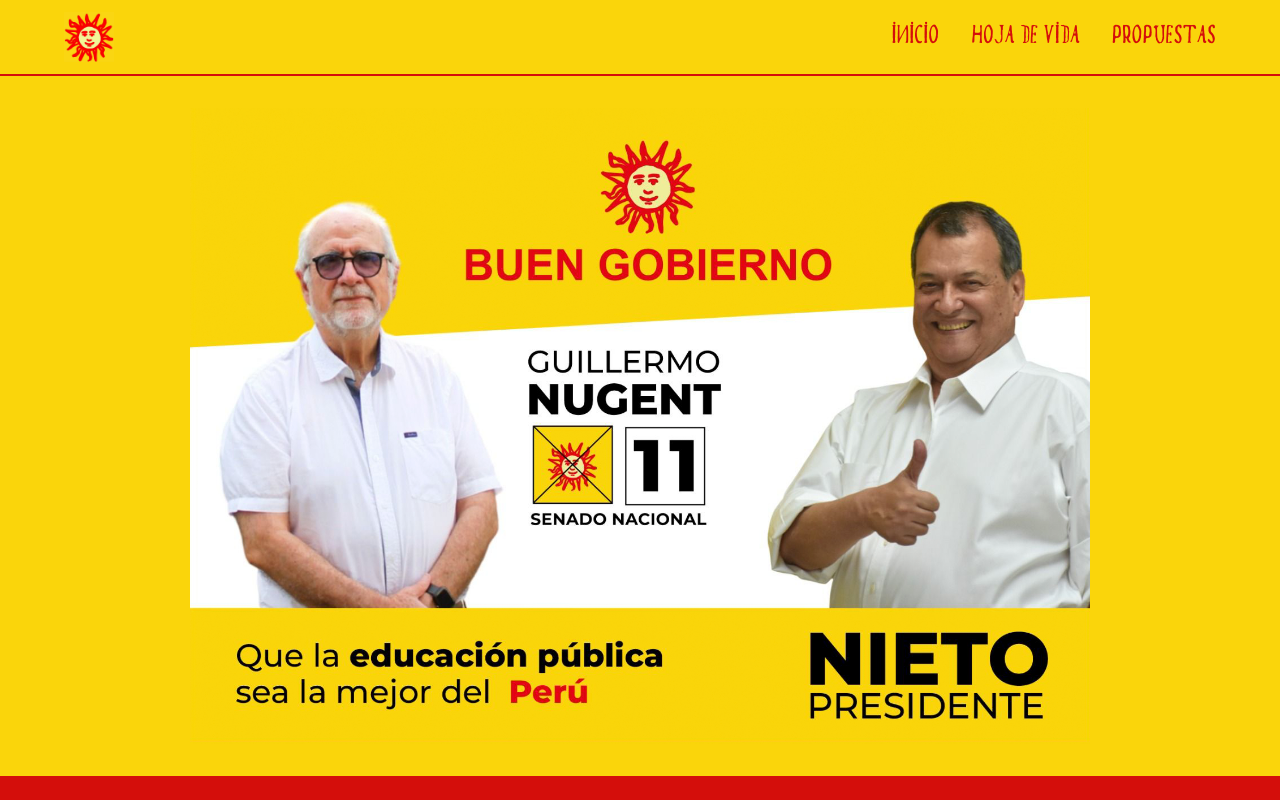
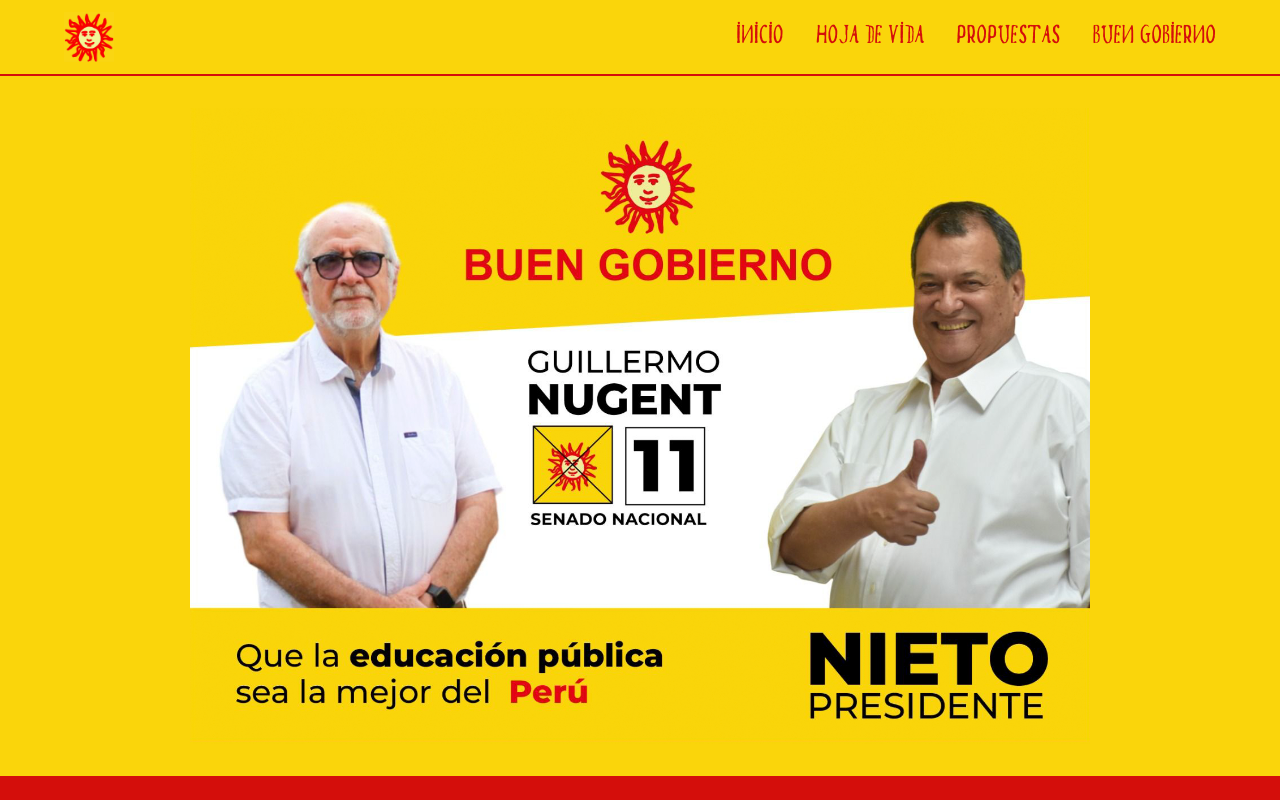
Before and after one commit to mauriciolaser/guillermonugent-web, a React (Vite) app: page / in a window 1280 px wide. Built offline with nearby package versions, Linux system fonts and the light colour scheme; no server answers.

Commit message:
mvp release

```diff
--- a/src/components/Banner/Banner.module.scss
+++ b/src/components/Banner/Banner.module.scss
@@ -2,7 +2,7 @@
 
 .banner {
   width: 100%;
-  min-height: 100%;
+  flex: 1;
   background-color: $yellow;
   display: flex;
   justify-content: center;
--- a/src/components/Footer/Footer.jsx
+++ b/src/components/Footer/Footer.jsx
@@ -4,14 +4,19 @@
   { label: 'Inicio', href: '#inicio' },
   { label: 'Hoja de Vida', href: '#hoja-de-vida' },
   { label: 'Propuestas', href: '#propuestas' },
+  { label: 'Buen Gobierno', href: 'https://www.partidodelbuengobierno.pe', external: true },
 ];
 
 function Footer() {
   return (
     <footer className={styles.footer}>
       <nav className={styles.links}>
-        {links.map(({ label, href }) => (
-          <a key={href} href={href}>
+        {links.map(({ label, href, external }) => (
+          <a
+            key={href}
+            href={href}
+            {...(external ? { target: '_blank', rel: 'noopener noreferrer' } : {})}
+          >
             {label}
           </a>
         ))}
--- a/src/components/Navbar/Navbar.jsx
+++ b/src/components/Navbar/Navbar.jsx
@@ -6,6 +6,7 @@
   { label: 'Inicio', href: '#inicio' },
   { label: 'Hoja de Vida', href: '#hoja-de-vida' },
   { label: 'Propuestas', href: '#propuestas' },
+  { label: 'Buen Gobierno', href: 'https://www.partidodelbuengobierno.pe', external: true },
 ];
 
 function Navbar() {
@@ -34,9 +35,13 @@
         </button>
 
         <ul className={`${styles.links} ${isOpen ? styles.open : ''}`}>
-          {links.map(({ label, href }) => (
+          {links.map(({ label, href, external }) => (
             <li key={href}>
-              <a href={href} onClick={handleLinkClick}>
+              <a
+                href={href}
+                onClick={handleLinkClick}
+                {...(external ? { target: '_blank', rel: 'noopener noreferrer' } : {})}
+              >
                 {label}
               </a>
             </li>
--- a/src/styles/global.scss
+++ b/src/styles/global.scss
@@ -34,6 +34,8 @@
 
 main {
   flex: 1;
+  display: flex;
+  flex-direction: column;
 }
 
 img {
```
